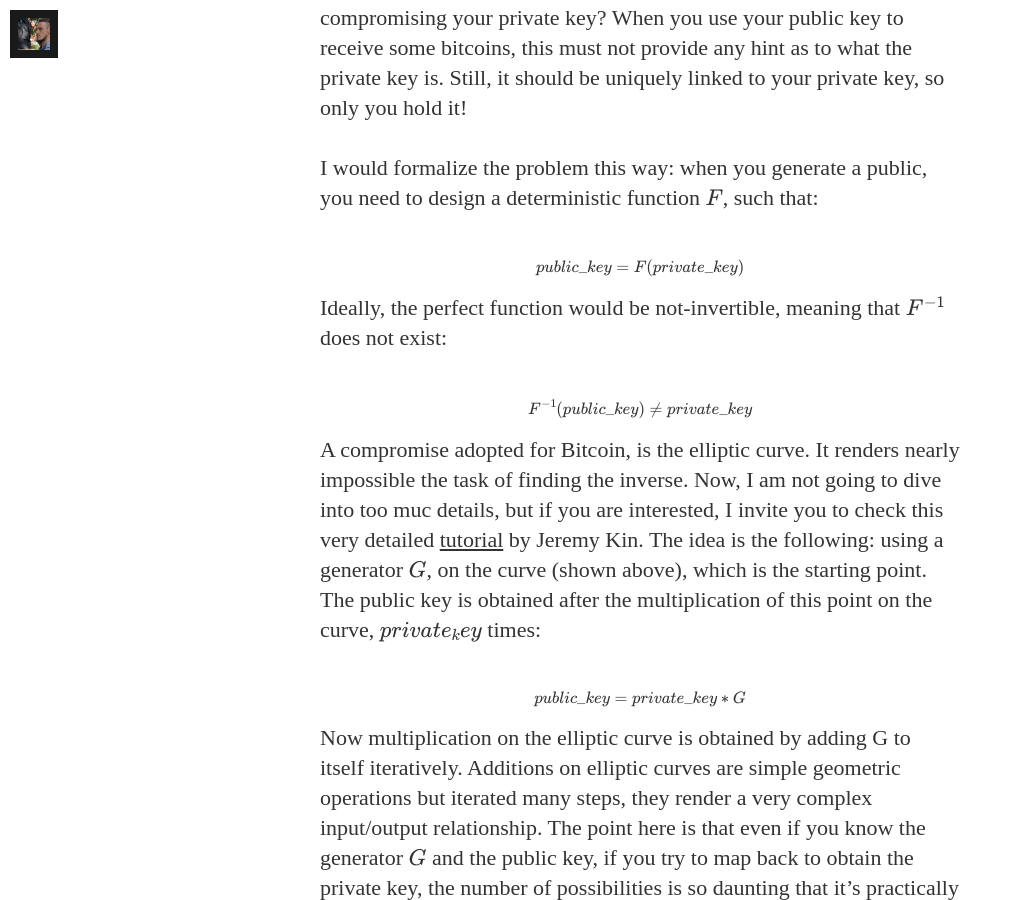
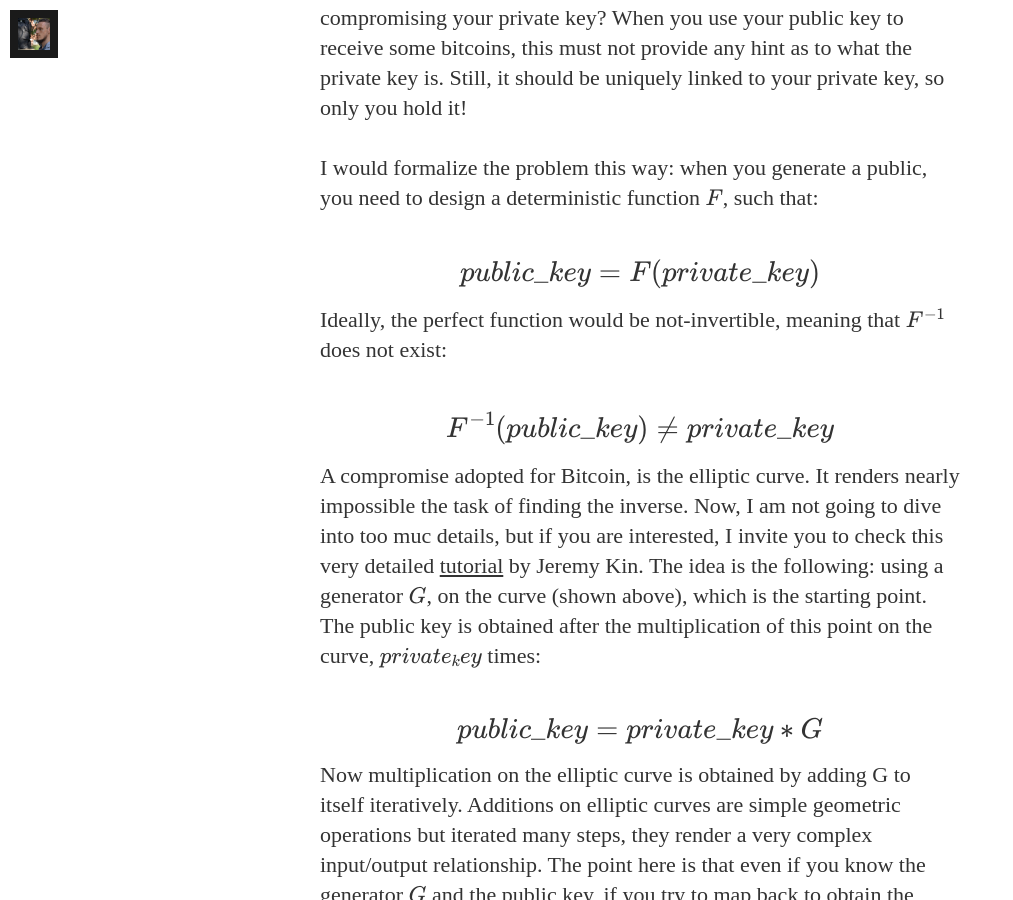
Before and after one commit to ManuNeuro/EmmanuelCalvet, a Jekyll site: the page built from _posts/2022-09-01-whitepaper-p1.md, in a window 1280 px wide and 900 px high, scrolled down 1186 px. Shown: the whole window, without its empty margins (0-1013 px from the left). Built offline with Jekyll 4.4.1, drawn with Linux system fonts in a browser that asks for light colours; nearby versions of some CDN libraries; some web fonts are replaced; formulas are drawn with MathJax 3; comment, search, counter and statistics services are not loaded; some of the changed text lies outside the part shown.

Commit message:
Update 2022-09-01-whitepaper-p1.md

```diff
--- a/_posts/2022-09-01-whitepaper-p1.md
+++ b/_posts/2022-09-01-whitepaper-p1.md
@@ -18,16 +18,16 @@ For those who don't know what I am talking about, I will simplify it as much as
 
 I would formalize the problem this way: when you generate a public, you need to design a deterministic function $F$, such that:
 
-$$public\_key = F(private\_key)$$
+$$\LARGE public\_key = F(private\_key)$$
 
 Ideally, the perfect function would be not-invertible, meaning that $F^{-1}$ does not exist:
 
-$$F^{-1}(public\_key) \ne private\_key$$
+$$\LARGE F^{-1}(public\_key) \ne private\_key$$
 
 A compromise adopted for Bitcoin, is the elliptic curve. It renders nearly impossible the task of finding the inverse. Now, I am not going to dive into too muc details, but if you are interested, I invite you to check this very detailed [tutorial](https://jeremykun.com/2014/02/24/elliptic-curves-as-python-objects/) by Jeremy Kin.
 The idea is the following:  using a generator $G$, on the curve (shown above), which is the starting point. The public key is obtained after the multiplication of this point on the curve, $private\_key$ times:
 
-$$public\_key= private\_key*G$$
+$$\LARGE public\_key= private\_key*G$$
 
 Now multiplication on the elliptic curve is obtained by adding G to itself iteratively. Additions on elliptic curves are simple geometric operations but iterated many steps, they render a very complex input/output relationship. The point here is that even if you know the generator $G$ and the public key, if you try to map back to obtain the private key, the number of possibilities is so daunting that it's practically impossible to do. Finally, it's a one-way function, which means that one public key always corresponds to one private key.
 
@@ -48,7 +48,7 @@ To design such a function, I had to keep two essential properties in mind:
 - $F$ needs to be deterministic
 - $F$ needs to be highly non-linear
 
-For me, neural networks are all about non-linearities. Each neuron consists in applying a non-linear function to its inputs. The picture below shows that a neuron consists of a mathematical functon, $f(X, W)$, here displayed as a step function. The neuron receives a weighted sum of inputs. As it is a mathematical function, this neuron is purely deterministic. This is good because it is exactly what you need to design $F$. Second, the state of the neuron $Y$ is binary because below a specific value of $X$, it's going to give $0$, while above this value, it's going to give $1$. The output of this function is binary and, as such, non-invertible. Indeed, for the two possible output values $Y\in\{ 0, 1 \}$, there is an infinite amount of possible values $X$!
+For me, neural networks are all about non-linearities. Each neuron consists in applying a non-linear function to its inputs. The picture below shows that a neuron consists of a mathematical functon, $f(X, W)$, here displayed as a step function. The neuron receives a weighted sum of inputs. As it is a mathematical function, this neuron is purely deterministic. This is good because it is exactly what you need to design $F$. Second, the state of the neuron $Y$ is binary because below a specific value of $X$, it's going to give $0$, while above this value, it's going to give $1$. The output of this function is binary and, as such, non-invertible. Indeed, for the two possible output values $Y\in (0, 1)$, there is an infinite amount of possible values $X$!
 
 ![The artificial neuron is a mathematical simplification of a biological neuron, composed of an activation function f (here, we use the step function). The neuron receives a weighted (W) sum of inputs (X), such that its output is y=f(X, W). Note that the action of the neuron is completely deterministic. Moreover, one neurone alone is also non-invertible. Image made by the author.]({{ '/assets/article_images/2022-09-01-whitepaper-p1/pic2.png' | relative_url }})
 
```
